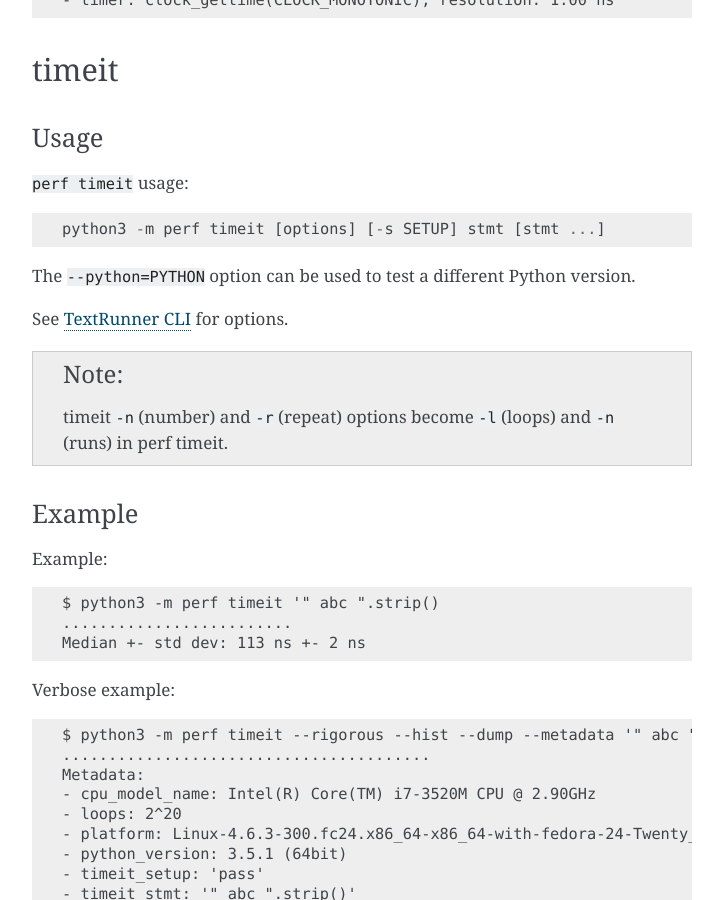
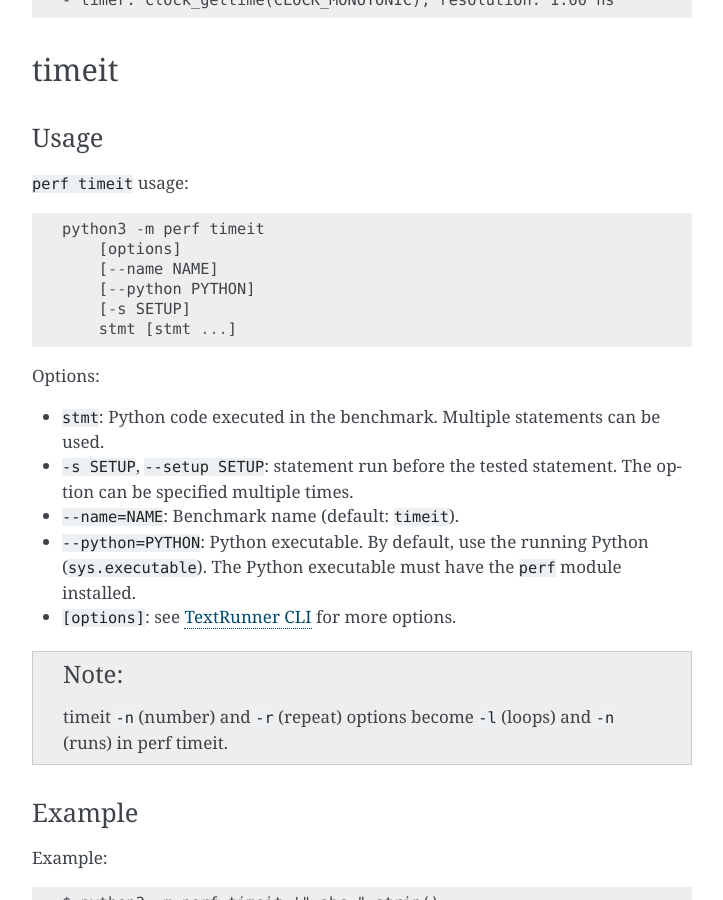
Before and after one commit to psf/pyperf, a Sphinx documentation site: the page built from doc/cli.rst, in a window 1280 px wide and 900 px high, scrolled down 6415 px. Shown: the whole window, without its empty margins (388-1111 px from the left). Built offline with Sphinx 7.4.7, drawn with Linux system fonts in a browser that asks for light colours.

Commit message:
timeit: add --name option

```diff
--- a/doc/changelog.rst
+++ b/doc/changelog.rst
@@ -4,6 +4,7 @@
 Version 0.7.12
 --------------
 
+* ``timeit``: add ``--name`` option
 * Add ``--python`` command line option
 * TextRunner don't set CPU affinity of the main process, only on worker
   processes. It may help a little bit when using NOHZ_FULL.
--- a/doc/cli.rst
+++ b/doc/cli.rst
@@ -334,11 +334,24 @@
 
 ``perf timeit`` usage::
 
-    python3 -m perf timeit [options] [-s SETUP] stmt [stmt ...]
+    python3 -m perf timeit
+        [options]
+        [--name NAME]
+        [--python PYTHON]
+        [-s SETUP]
+        stmt [stmt ...]
 
-The ``--python=PYTHON`` option can be used to test a different Python version.
+Options:
 
-See :ref:`TextRunner CLI <textrunner_cli>` for options.
+* ``stmt``: Python code executed in the benchmark.
+  Multiple statements can be used.
+* ``-s SETUP``, ``--setup SETUP``: statement run before the tested statement.
+  The option can be specified multiple times.
+* ``--name=NAME``: Benchmark name (default: ``timeit``).
+* ``--python=PYTHON``: Python executable. By default, use the running Python
+  (``sys.executable``). The Python executable must have the ``perf`` module
+  installed.
+* ``[options]``: see :ref:`TextRunner CLI <textrunner_cli>` for more options.
 
 .. note::
    timeit ``-n`` (number) and ``-r`` (repeat) options become ``-l`` (loops) and
```
Also changed, not shown: 3 other files.
